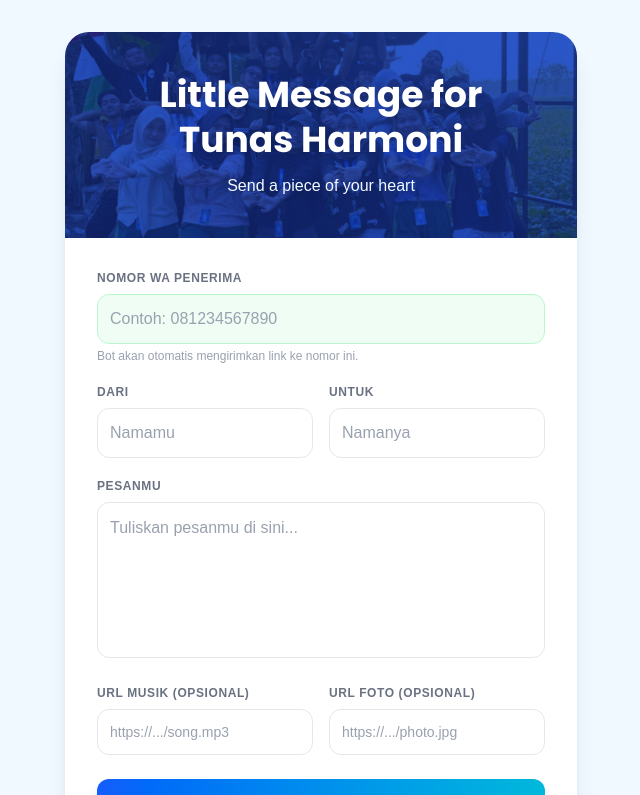
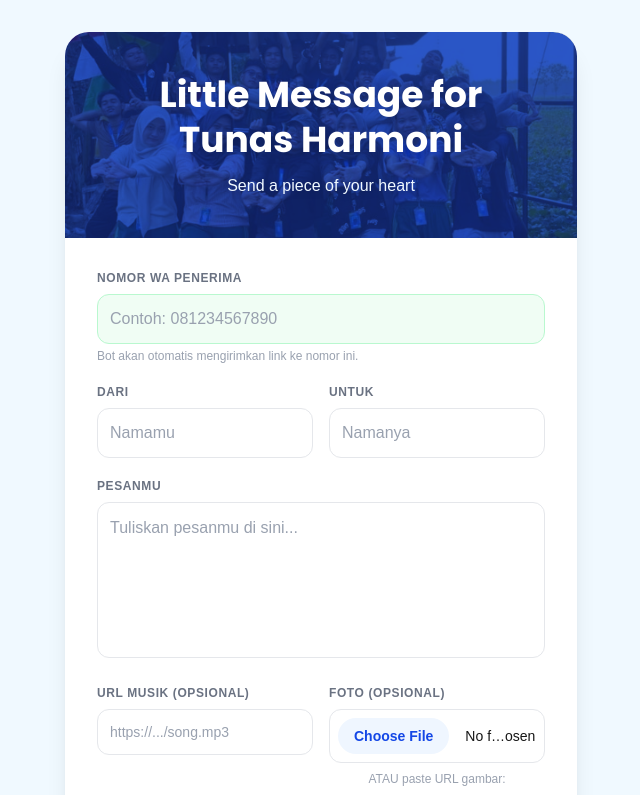
Before and after one commit to rurururu01/oh-love, a Next.js app: page / in a window 1280 px wide. Shown: the top 795 px of the page, without its empty margins (319-959 px from the left). Built offline with nearby package versions, Linux system fonts and the light colour scheme; no server answers.

Commit message:
Add photo upload feature from local device to Supabase Storage

```diff
--- a/src/app/page.tsx
+++ b/src/app/page.tsx
@@ -7,6 +7,7 @@ import { motion } from 'framer-motion';
 export default function Home() {
   const [loading, setLoading] = useState(false);
   const [createdUrl, setCreatedUrl] = useState('');
+  const [imageFile, setImageFile] = useState<File | null>(null);
 
   const [formData, setFormData] = useState({
     senderName: '',
@@ -24,6 +25,27 @@ export default function Home() {
     setLoading(true);
 
     const slug = generateSlug();
+    let finalImageUrl = formData.imageUrl;
+
+    if (imageFile) {
+      const fileExt = imageFile.name.split('.').pop();
+      const fileName = `${slug}-${Date.now()}.${fileExt}`;
+      const { data, error: uploadError } = await supabase.storage
+        .from('images')
+        .upload(fileName, imageFile);
+
+      if (uploadError) {
+        alert('Gagal mengunggah foto: ' + uploadError.message);
+        setLoading(false);
+        return;
+      }
+
+      const { data: { publicUrl } } = supabase.storage
+        .from('images')
+        .getPublicUrl(fileName);
+
+      finalImageUrl = publicUrl;
+    }
 
     const { error } = await supabase
       .from('letters')
@@ -34,7 +56,7 @@ export default function Home() {
           recipient_name: formData.recipientName,
           content: formData.content,
           music_url: formData.musicUrl,
-          image_url: formData.imageUrl,
+          image_url: finalImageUrl,
         }
       ]);
 
@@ -145,9 +167,14 @@ export default function Home() {
                   value={formData.musicUrl} onChange={e => setFormData({...formData, musicUrl: e.target.value})} />
               </div>
               <div>
-                <label className="block text-xs font-semibold text-gray-500 uppercase tracking-wider mb-2">URL Foto (Opsional)</label>
-                <input type="url" placeholder="https://.../photo.jpg" className="w-full p-3 bg-white border border-gray-200 rounded-xl focus:ring-2 focus:ring-blue-400 focus:border-transparent outline-none transition-all text-sm text-gray-900 placeholder-gray-400"
-                  value={formData.imageUrl} onChange={e => setFormData({...formData, imageUrl: e.target.value})} />
+                <label className="block text-xs font-semibold text-gray-500 uppercase tracking-wider mb-2">Foto (Opsional)</label>
+                <div className="space-y-2">
+                  <input type="file" accept="image/*" className="w-full p-2 bg-white border border-gray-200 rounded-xl text-sm file:mr-4 file:py-2 file:px-4 file:rounded-full file:border-0 file:text-sm file:font-semibold file:bg-blue-50 file:text-blue-700 hover:file:bg-blue-100 transition-all"
+                    onChange={e => setImageFile(e.target.files?.[0] || null)} />
+                  <p className="text-xs text-gray-400 text-center font-medium">ATAU paste URL gambar:</p>
+                  <input type="url" placeholder="https://.../photo.jpg" className="w-full p-3 bg-white border border-gray-200 rounded-xl focus:ring-2 focus:ring-blue-400 focus:border-transparent outline-none transition-all text-sm text-gray-900 placeholder-gray-400 disabled:opacity-50 disabled:bg-gray-100"
+                    value={formData.imageUrl} onChange={e => setFormData({...formData, imageUrl: e.target.value})} disabled={!!imageFile} />
+                </div>
               </div>
             </div>
 
```
